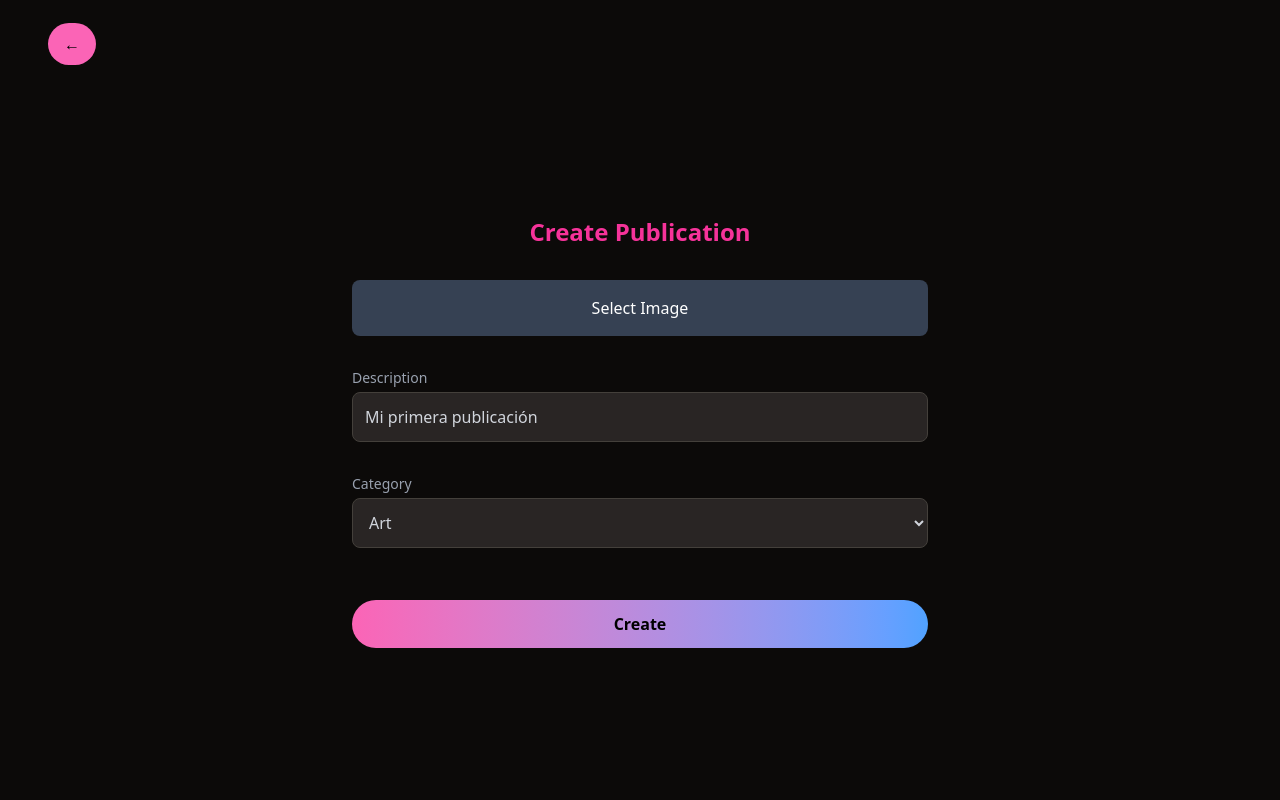
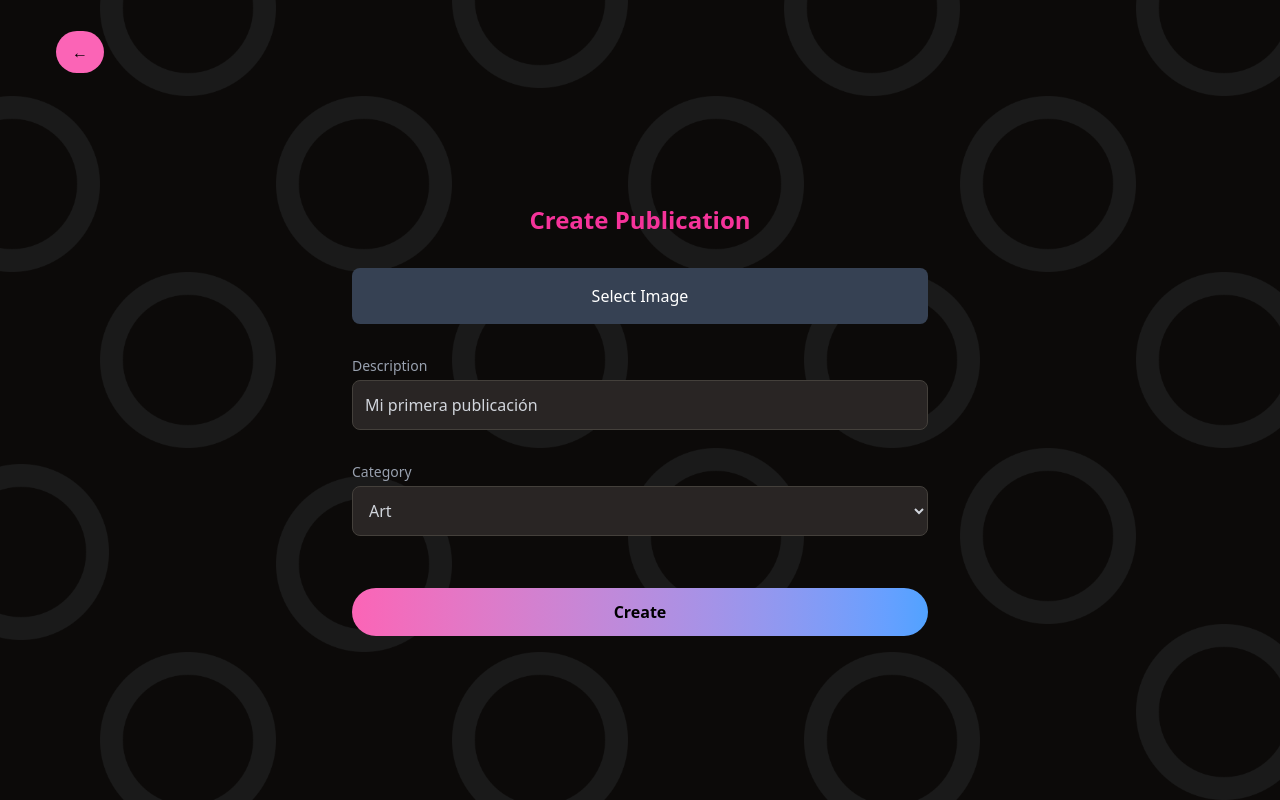
Before and after one commit to harixomstudio/Harixom-Desarrollo, a React (Vite) app in the folder frontend/: page /CreatePublication in a window 1280 px wide. Built offline with nearby package versions, Linux system fonts and the light colour scheme.

Commit message:
create publication with bg and respnsive scroll

```diff
--- a/frontend/src/components/pages/CreatePublicationPage.tsx
+++ b/frontend/src/components/pages/CreatePublicationPage.tsx
@@ -71,21 +71,21 @@ export default function CreatePublicationPage({
   };
 
   return (
-    <section className="relative h-screen bg-stone-950 p-8 overflow-hidden ">
-      <div className="relative z-10 ">
-        <div className="mb-4 pl-4 ">
+    <section className=" min-h-screen bg-stone-950 p-10 bg-[url('/circles.svg')]">
+      <div className="">
+        <div className="mb-35 pl-4 ">
           <Link
             to="/Profile"
             className="font-bold bg-pink-400 hover:bg-pink-600 text-black rounded-full px-4 py-2.5 "
           >←</Link>
         </div>
 
-        <div className="flex flex-col items-center justify-center h-screen">
+        <div className="flex flex-col items-center justify-center h-full ">
           <div className="mb-8 text-center">
             <h2 className="text-2xl font-bold text-pink-500">{title}</h2>
           </div>
 
-          <div className="w-full max-w-xl mx-auto flex flex-col items-center gap-8">
+          <div className="w-full max-w-xl flex flex-col items-center gap-8">
             {/* Selector de imagen */}
             <div className="w-full bg-gray-700 rounded-lg flex items-center justify-center text-white cursor-pointer relative overflow-hidden">
               <label className="w-full flex items-center justify-center relative">
```
